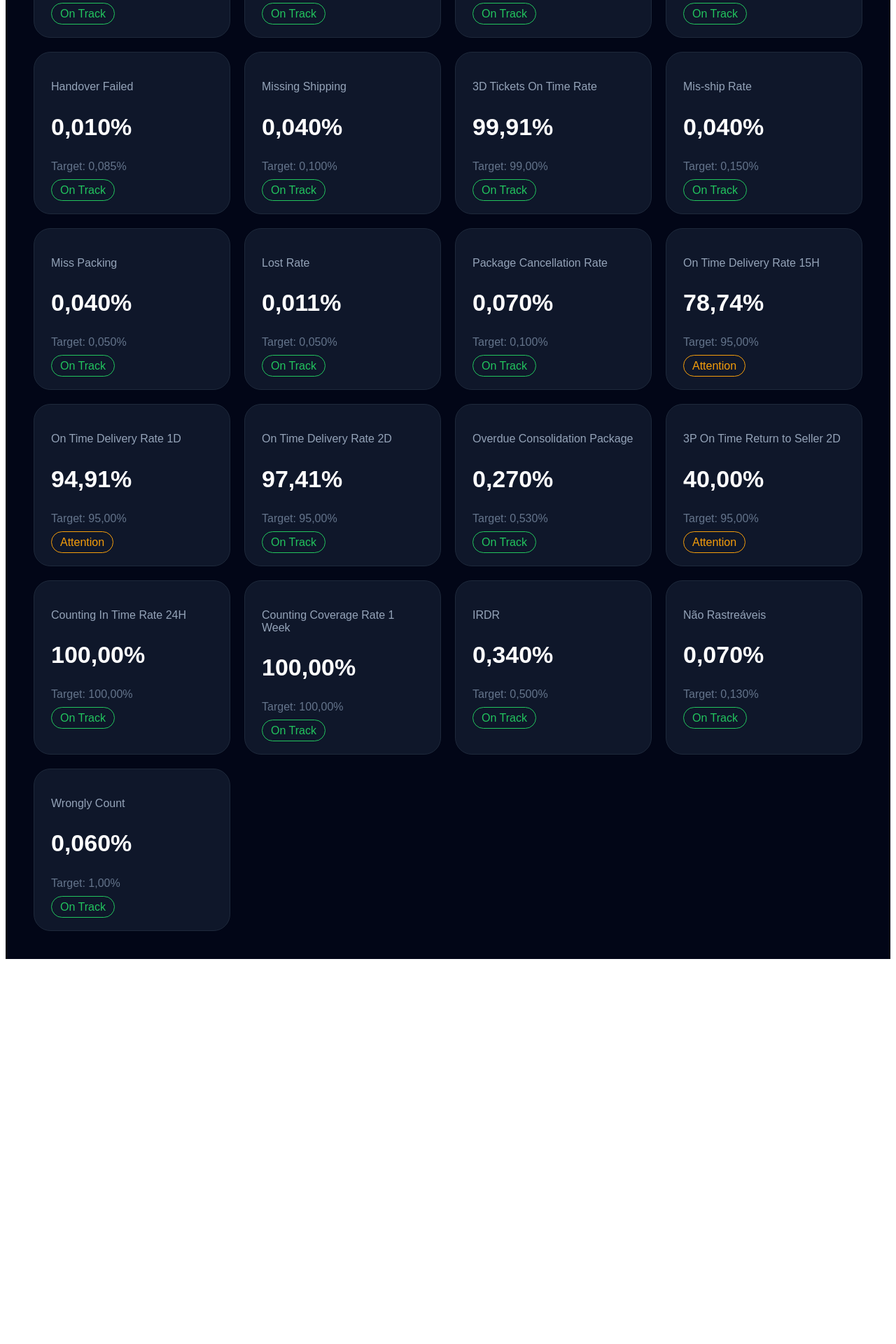
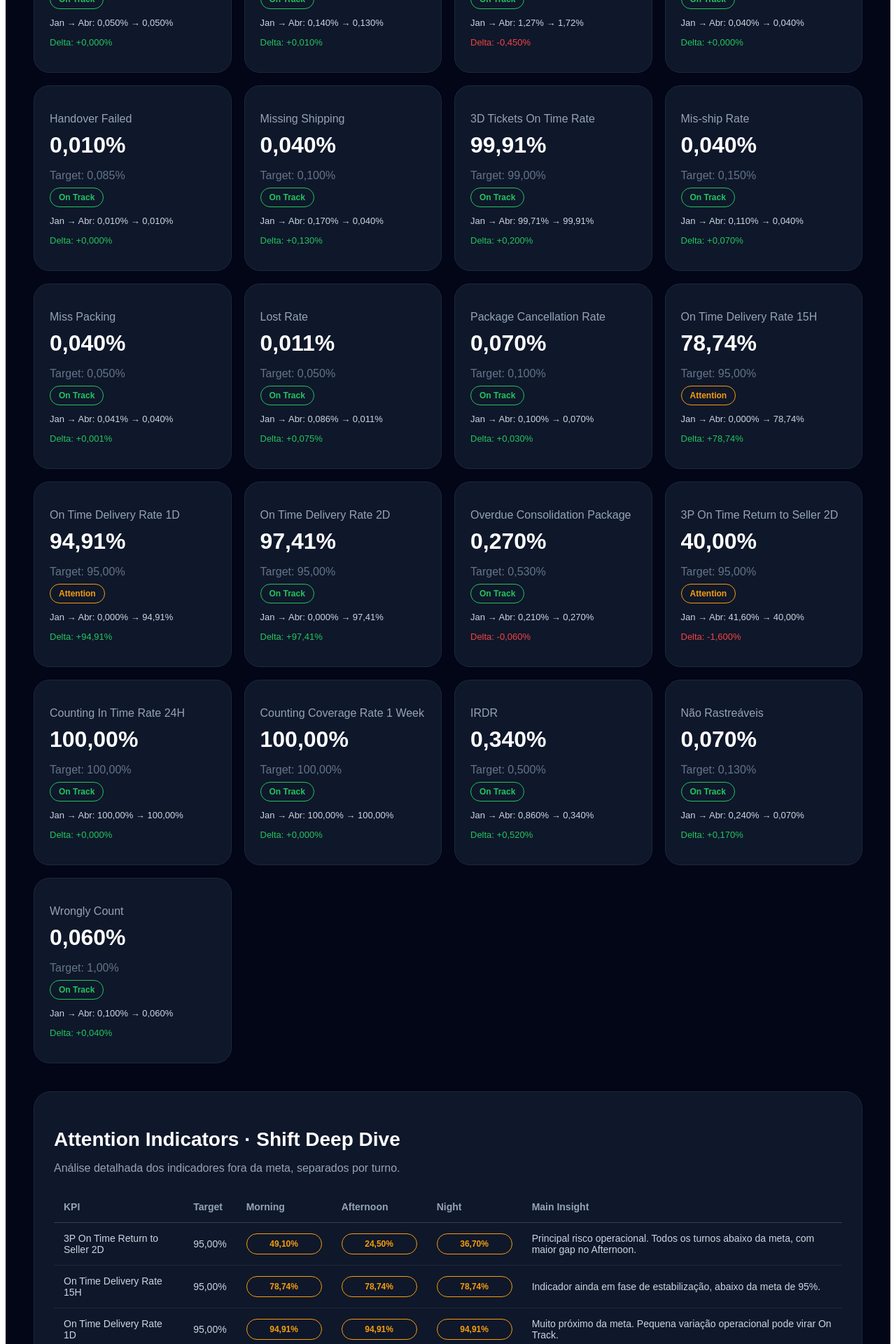
Before and after one commit to gabrielmedinaleite-hue/exception-handling-dashboard, a Next.js app: page / in a window 1280 px wide. Shown: the part 860-2780 px from the top of the page at 70% size. Before the commit the page ends 2238 px from the top, so only its background shows below. Built offline with nearby package versions, Linux system fonts and the light colour scheme.

Commit message:
Update page.js

```diff
--- a/app/page.js
+++ b/app/page.js
@@ -1,25 +1,4 @@
 "use client";
-
-import {
-  ResponsiveContainer,
-  BarChart,
-  Bar,
-  XAxis,
-  YAxis,
-  Tooltip,
-  CartesianGrid,
-  ComposedChart,
-  Line,
-  PieChart,
-  Pie,
-  Cell,
-  RadialBarChart,
-  RadialBar,
-} from "recharts";
-
-/* =========================
-   KPI DATA COMPLETA
-========================= */
 
 const kpis = [
   { title: "Capital Loss Rate", area: "Loss", target: 0.095, jan: 0.108, feb: 0.003, mar: 0.001, apr: 0.001, value: 0.001, unit: "%", direction: "lower" },
@@ -49,22 +28,46 @@ const kpis = [
   { title: "Wrongly Count", area: "Inventory", target: 1.00, jan: 0.10, feb: 0.16, mar: 0.11, apr: 0.06, value: 0.06, unit: "%", direction: "lower" },
 ];
 
-/* =========================
-   LOGIC
-========================= */
+const attentionByShift = [
+  {
+    kpi: "3P On Time Return to Seller 2D",
+    target: 95,
+    direction: "higher",
+    morning: 49.1,
+    afternoon: 24.5,
+    night: 36.7,
+    comment: "Principal risco operacional. Todos os turnos abaixo da meta, com maior gap no Afternoon.",
+  },
+  {
+    kpi: "On Time Delivery Rate 15H",
+    target: 95,
+    direction: "higher",
+    morning: 78.74,
+    afternoon: 78.74,
+    night: 78.74,
+    comment: "Indicador ainda em fase de estabilização, abaixo da meta de 95%.",
+  },
+  {
+    kpi: "On Time Delivery Rate 1D",
+    target: 95,
+    direction: "higher",
+    morning: 94.91,
+    afternoon: 94.91,
+    night: 94.91,
+    comment: "Muito próximo da meta. Pequena variação operacional pode virar On Track.",
+  },
+];
 
 function isOnTrack(kpi) {
   return kpi.direction === "lower" ? kpi.value <= kpi.target : kpi.value >= kpi.target;
 }
 
 function getStatus(kpi) {
-  if (isOnTrack(kpi)) return "On Track";
-  return "Attention";
+  return isOnTrack(kpi) ? "On Track" : "Attention";
 }
 
 function getColor(status) {
-  if (status === "On Track") return "#22c55e";
-  return "#f59e0b";
+  return status === "On Track" ? "#22c55e" : "#f59e0b";
 }
 
 function fmt(value) {
@@ -74,9 +77,9 @@ function fmt(value) {
   })}%`;
 }
 
-/* =========================
-   MAIN
-========================= */
+function deltaValue(item) {
+  return item.direction === "lower" ? item.jan - item.apr : item.apr - item.jan;
+}
 
 export default function Dashboard() {
   const onTrack = kpis.filter((k) => getStatus(k) === "On Track").length;
@@ -84,39 +87,84 @@ export default function Dashboard() {
 
   return (
     <main style={{ background: "#020617", minHeight: "100vh", color: "white", padding: "40px", fontFamily: "Arial" }}>
+      <header style={{ marginBottom: "32px" }}>
+        <p style={{ color: "#fb923c", fontWeight: "bold", letterSpacing: "1px" }}>
+          SHEIN WHA · EXCEPTION HANDLING & INVENTORY
+        </p>
 
-      <header style={{ marginBottom: "40px" }}>
-        <p style={{ color: "#fb923c", fontWeight: "bold" }}>SHEIN WHA · EXCEPTION HANDLING & INVENTORY</p>
-        <h1 style={{ fontSize: "44px" }}>Executive Scorecard Dashboard</h1>
+        <h1 style={{ fontSize: "44px", marginBottom: "8px" }}>
+          Executive Scorecard Dashboard
+        </h1>
+
+        <p style={{ color: "#94a3b8", fontSize: "18px" }}>
+          Monthly performance view · January to April · Target vs Actual
+        </p>
       </header>
 
-      {/* TOP CARDS */}
-      <section style={{ display: "grid", gridTemplateColumns: "repeat(auto-fit,minmax(220px,1fr))", gap: "20px", marginBottom: "40px" }}>
+      <section style={{ display: "grid", gridTemplateColumns: "repeat(3, minmax(160px, 220px))", gap: "16px", marginBottom: "36px" }}>
         <TopCard title="Total KPIs" value={kpis.length} color="#38bdf8" />
         <TopCard title="On Track" value={onTrack} color="#22c55e" />
         <TopCard title="Attention" value={attention} color="#f59e0b" />
       </section>
 
-      {/* KPI CARDS */}
-      <section style={{ display: "grid", gridTemplateColumns: "repeat(auto-fit,minmax(260px,1fr))", gap: "20px" }}>
+      <section style={{ display: "grid", gridTemplateColumns: "repeat(auto-fit,minmax(240px,1fr))", gap: "18px", marginBottom: "40px" }}>
         {kpis.map((item) => (
           <KpiCard key={item.title} item={item} />
         ))}
       </section>
 
+      <section style={{ background: "#0f172a", border: "1px solid #1e293b", borderRadius: "24px", padding: "28px", marginBottom: "40px" }}>
+        <h2 style={{ fontSize: "28px", marginBottom: "8px" }}>
+          Attention Indicators · Shift Deep Dive
+        </h2>
+
+        <p style={{ color: "#94a3b8", marginBottom: "24px" }}>
+          Análise detalhada dos indicadores fora da meta, separados por turno.
+        </p>
+
+        <div style={{ overflowX: "auto" }}>
+          <table style={{ width: "100%", borderCollapse: "collapse", fontSize: "14px" }}>
+            <thead>
+              <tr style={{ color: "#94a3b8", textAlign: "left" }}>
+                <th style={th}>KPI</th>
+                <th style={th}>Target</th>
+                <th style={th}>Morning</th>
+                <th style={th}>Afternoon</th>
+                <th style={th}>Night</th>
+                <th style={th}>Main Insight</th>
+              </tr>
+            </thead>
+
+            <tbody>
+              {attentionByShift.map((row) => (
+                <tr key={row.kpi} style={{ borderTop: "1px solid #1e293b" }}>
+                  <td style={td}>{row.kpi}</td>
+                  <td style={td}>{fmt(row.target)}</td>
+                  <td style={td}>
+                    <ShiftPill value={row.morning} target={row.target} direction={row.direction} />
+                  </td>
+                  <td style={td}>
+                    <ShiftPill value={row.afternoon} target={row.target} direction={row.direction} />
+                  </td>
+                  <td style={td}>
+                    <ShiftPill value={row.night} target={row.target} direction={row.direction} />
+                  </td>
+                  <td style={{ ...td, color: "#cbd5e1" }}>{row.comment}</td>
+                </tr>
+              ))}
+            </tbody>
+          </table>
+        </div>
+      </section>
     </main>
   );
 }
 
-/* =========================
-   COMPONENTS
-========================= */
-
 function TopCard({ title, value, color }) {
   return (
-    <div style={{ background: "#0f172a", border: "1px solid #1e293b", borderRadius: "24px", padding: "24px" }}>
-      <p style={{ color: "#94a3b8" }}>{title}</p>
-      <h2 style={{ fontSize: "38px", color }}>{value}</h2>
+    <div style={{ background: "#0f172a", border: "1px solid #1e293b", borderRadius: "18px", padding: "18px 20px", minHeight: "110px" }}>
+      <p style={{ color: "#94a3b8", fontSize: "14px", marginBottom: "8px" }}>{title}</p>
+      <h2 style={{ fontSize: "32px", color, margin: 0 }}>{value}</h2>
     </div>
   );
 }
@@ -124,16 +172,53 @@ function TopCard({ title, value, color }) {
 function KpiCard({ item }) {
   const status = getStatus(item);
   const color = getColor(status);
+  const delta = deltaValue(item);
+  const deltaGood = delta >= 0;
 
   return (
-    <div style={{ background: "#0f172a", border: "1px solid #1e293b", borderRadius: "24px", padding: "24px" }}>
-      <p style={{ color: "#94a3b8" }}>{item.title}</p>
-      <h2 style={{ fontSize: "34px" }}>{fmt(item.value)}</h2>
-      <p style={{ color: "#64748b" }}>Target: {fmt(item.target)}</p>
+    <div style={{ background: "#0f172a", border: "1px solid #1e293b", borderRadius: "22px", padding: "22px" }}>
+      <p style={{ color: "#94a3b8", marginBottom: "10px" }}>{item.title}</p>
 
-      <span style={{ border: `1px solid ${color}`, color, padding: "6px 12px", borderRadius: "999px" }}>
+      <h2 style={{ fontSize: "32px", margin: "0 0 8px 0" }}>
+        {fmt(item.value)}
+      </h2>
+
+      <p style={{ color: "#64748b", marginBottom: "12px" }}>
+        Target: {fmt(item.target)}
+      </p>
+
+      <span style={{ border: `1px solid ${color}`, color, padding: "6px 12px", borderRadius: "999px", fontSize: "12px", fontWeight: "bold" }}>
         {status}
       </span>
+
+      <p style={{ color: "#cbd5e1", marginTop: "18px", fontSize: "13px" }}>
+        Jan → Abr: {fmt(item.jan)} → {fmt(item.apr)}
+      </p>
+
+      <p style={{ color: deltaGood ? "#22c55e" : "#ef4444", fontSize: "13px", marginTop: "6px" }}>
+        Delta: {deltaGood ? "+" : ""}{fmt(delta)}
+      </p>
     </div>
   );
 }
+
+function ShiftPill({ value, target, direction }) {
+  const ok = direction === "lower" ? value <= target : value >= target;
+  const color = ok ? "#22c55e" : "#f59e0b";
+
+  return (
+    <span style={{ display: "inline-block", minWidth: "86px", textAlign: "center", border: `1px solid ${color}`, color, borderRadius: "999px", padding: "7px 10px", fontWeight: "bold", fontSize: "12px" }}>
+      {fmt(value)}
+    </span>
+  );
+}
+
+const th = {
+  padding: "14px",
+  borderBottom: "1px solid #334155",
+};
+
+const td = {
+  padding: "14px",
+  color: "#cbd5e1",
+};
```
